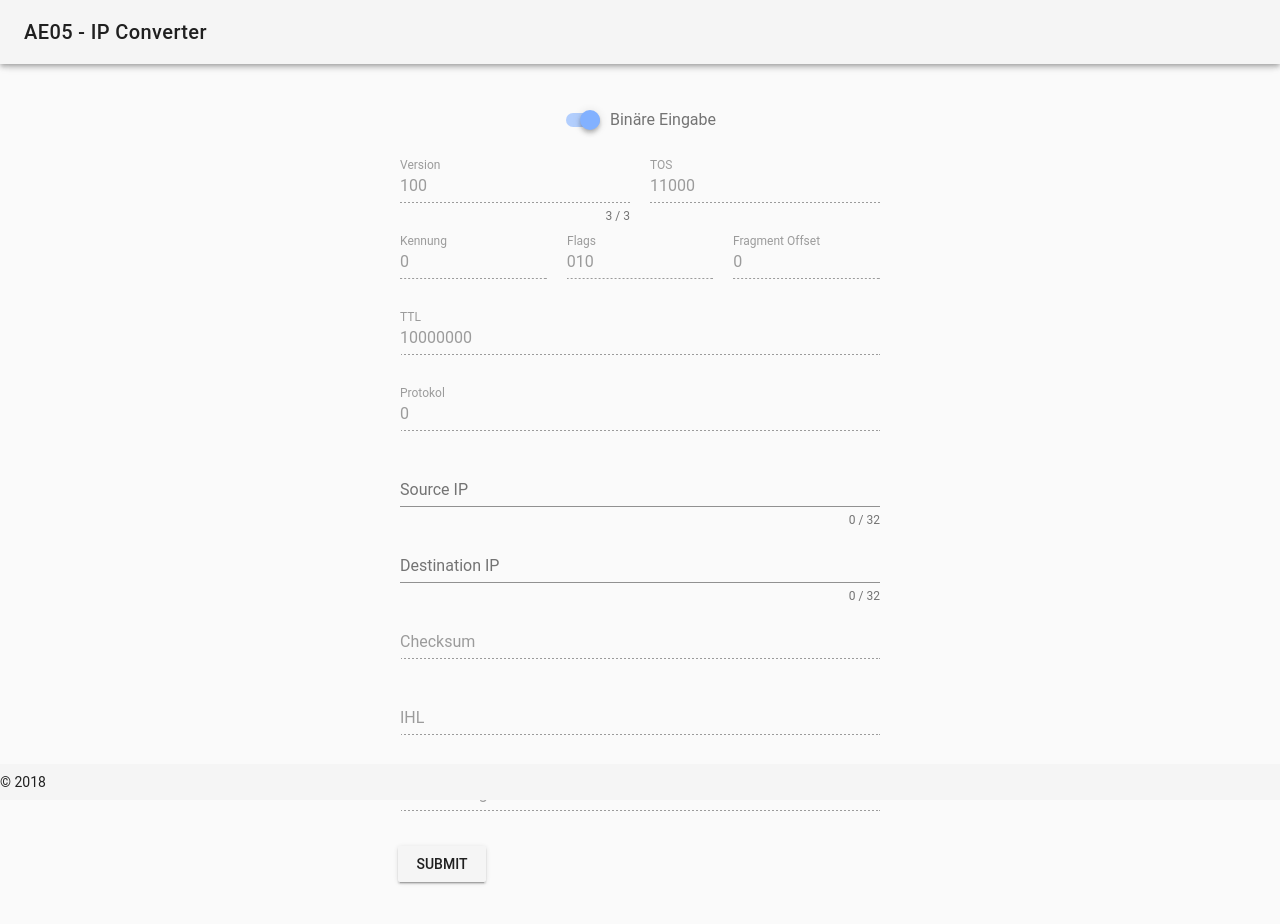
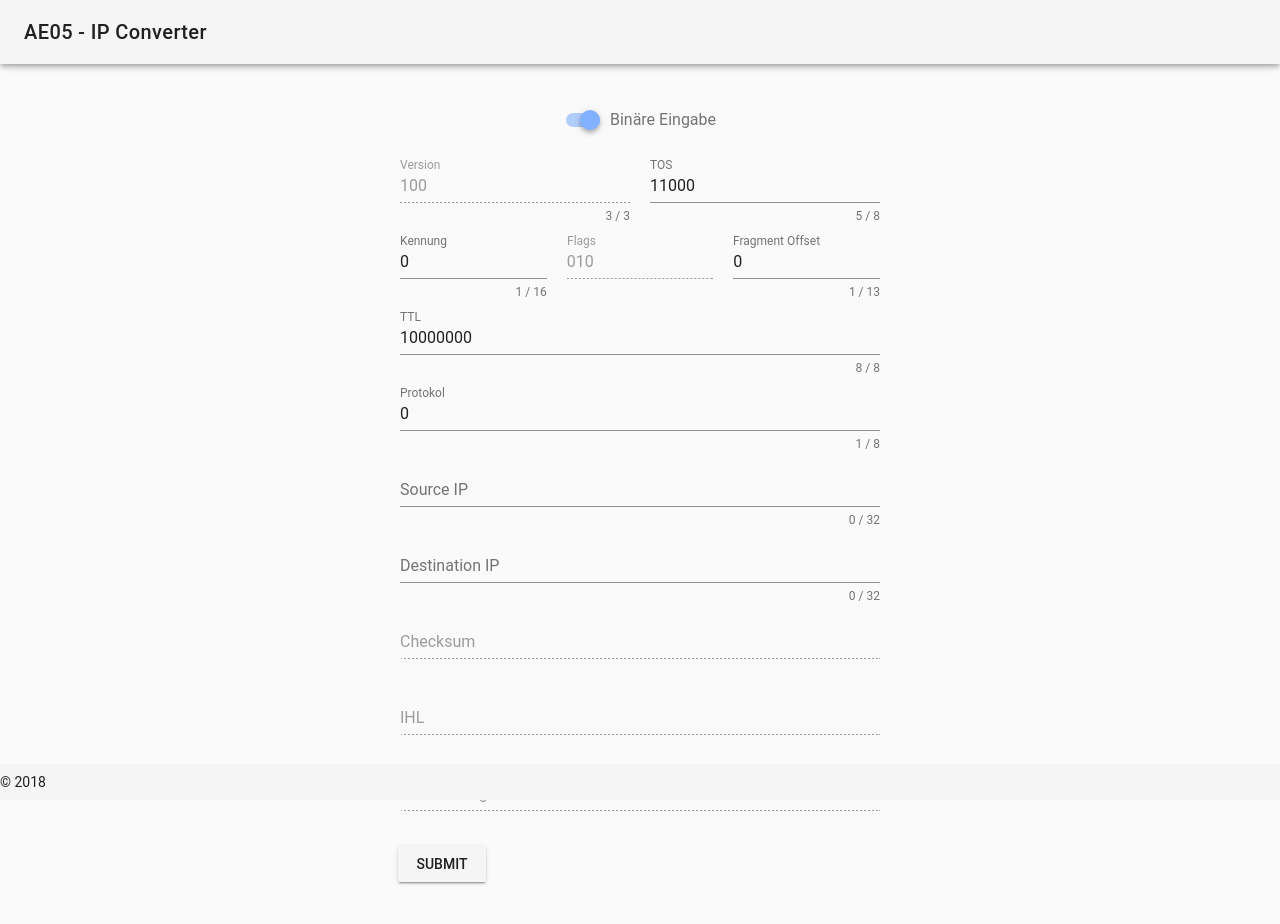
Before and after one commit to filipweidemann/ae05-ip-converter, a Vue app in the folder frontend/: page / in a window 1280 px wide. Both pictures are taken after a click on the element 573 px from the left and 120 px from the top of the page. Shown: the top 924 px of the page. Built offline with nearby package versions, Linux system fonts and the light colour scheme; the HTML template or start-up script is replaced by a standard one.

Commit message:
add more input validation in both, frontend and backend

```diff
--- a/frontend/src/components/CFormBinary.vue
+++ b/frontend/src/components/CFormBinary.vue
@@ -21,20 +21,20 @@
 
         <v-text-field
           v-model="header.tos"
+          :counter="8"
           class="form__input"
           label="TOS"
           required
-          disabled
         ></v-text-field>
       </div>
 
       <div class="header-form__column">
         <v-text-field
           v-model="header.identifier"
+          :counter="16"
           class="form__input"
           label="Kennung"
           required
-          disabled
         ></v-text-field>
 
         <v-text-field
@@ -47,27 +47,27 @@
 
         <v-text-field
           v-model="header.offset"
+          :counter="13"
           class="form__input"
           label="Fragment Offset"
           required
-          disabled
         ></v-text-field>
       </div>
 
       <v-text-field
         v-model="header.ttl"
+        :counter="8"
         class="form__input"
         label="TTL"
         required
-        disabled
       ></v-text-field>
 
       <v-text-field
         v-model="header.protocol"
+        :counter="8"
         class="form__input"
         label="Protokol"
         required
-        disabled
       ></v-text-field>
 
       <v-text-field
@@ -153,6 +153,11 @@ export default {
   methods: {
     submitForm () {
       this.alert = false
+
+      if (!this.$refs.form.validate()) {
+        return
+      }
+
       this.$api.post('convert-to-string', this.header)
         .then(response => {
           console.log(response)
--- a/frontend/src/components/CFormString.vue
+++ b/frontend/src/components/CFormString.vue
@@ -21,20 +21,20 @@
 
         <v-text-field
           v-model="header.tos"
+          :rules="tosRules"
           class="form__input"
           label="TOS"
           required
-          disabled
         ></v-text-field>
       </div>
 
       <div class="header-form__column">
         <v-text-field
           v-model="header.identifier"
+          :rules="identifierRules"
           class="form__input"
           label="Kennung"
           required
-          disabled
         ></v-text-field>
 
         <v-text-field
@@ -59,7 +59,6 @@
         class="form__input"
         label="TTL"
         required
-        disabled
       ></v-text-field>
 
       <v-text-field
@@ -136,6 +135,26 @@ export default {
         v => !!v || 'IP is required',
         v => (v && v.length <= 15 && v.length >= 7) || 'IP adresses have a maximum of 15 characters.'
       ],
+      tosRules: [
+        v => !!v || 'TOS is required',
+        v => (v <= 256 && v >= 0) || 'TOS field needs to be between 0 and 256'
+      ],
+      identifierRules: [
+        v => !!v || 'Identifier is required',
+        v => (v <= 65536 && v >= 0) || 'Identifier field needs to be between 0 and 65536'
+      ],
+      ttlRules: [
+        v => !!v || 'TTL field is required',
+        v => (v <= 256 && v >= 0) || 'TTL needs to be between 0 and 256'
+      ],
+      protocolRules: [
+        v => !!v || 'Protocol is required',
+        v => (v <= 256 && v >= 0) || 'Protocol needs to be between 0 and 256'
+      ],
+      offsetRules: [
+        v => !!v || 'Offset is required',
+        v => (v <= 8192 && v >= 0) || 'Offset needs to be between 0 and 8192'
+      ],
       header: {
         version: '4',
         tos: '24',
@@ -157,6 +176,11 @@ export default {
   methods: {
     submitForm () {
       this.alert = false
+
+      if (!this.$refs.form.validate()) {
+        return
+      }
+
       this.$api.post('convert-to-binary', this.header)
         .then(response => {
           console.log(response.data)
```
Also changed, not shown: 1 other file (tests, documents, lock files or other folders).
